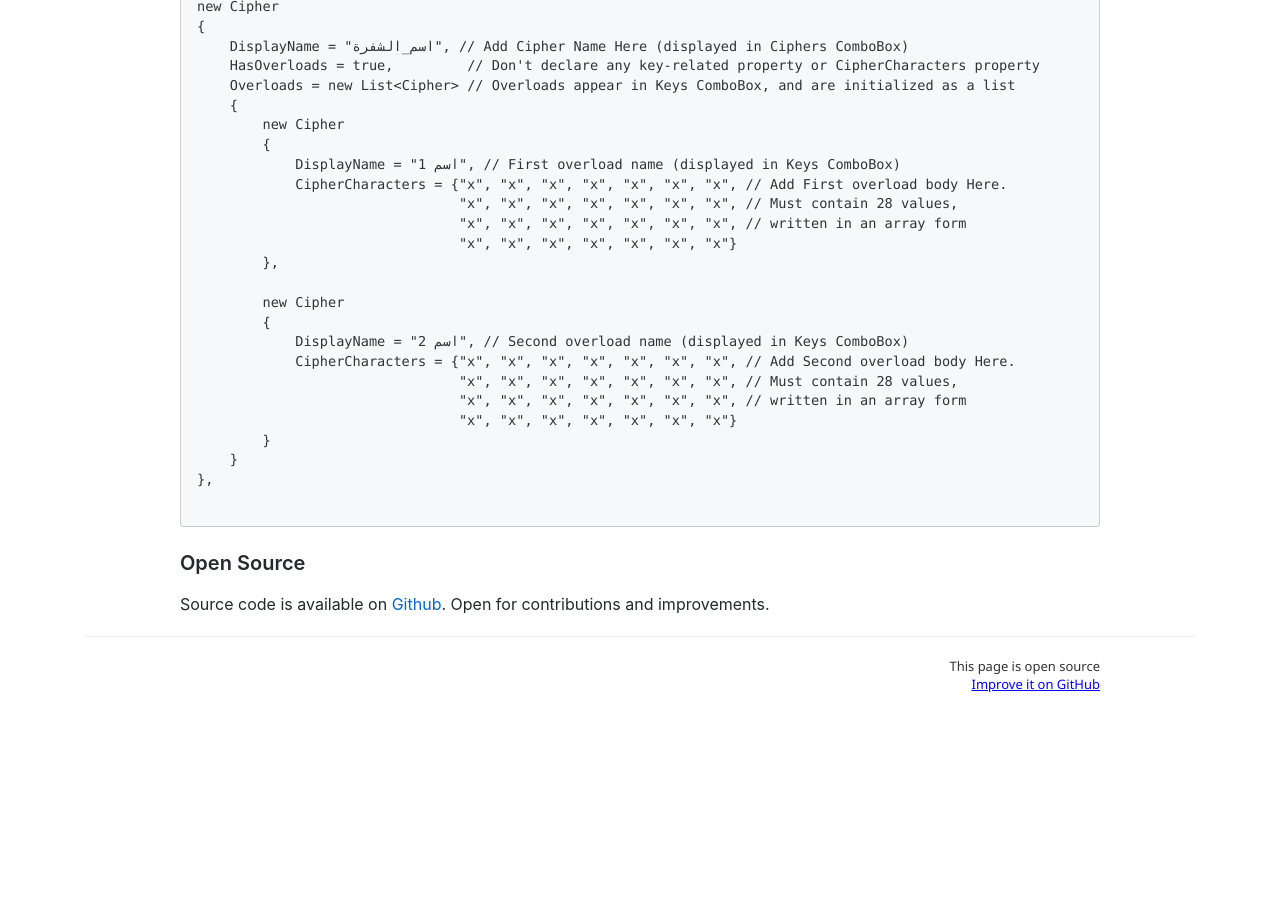
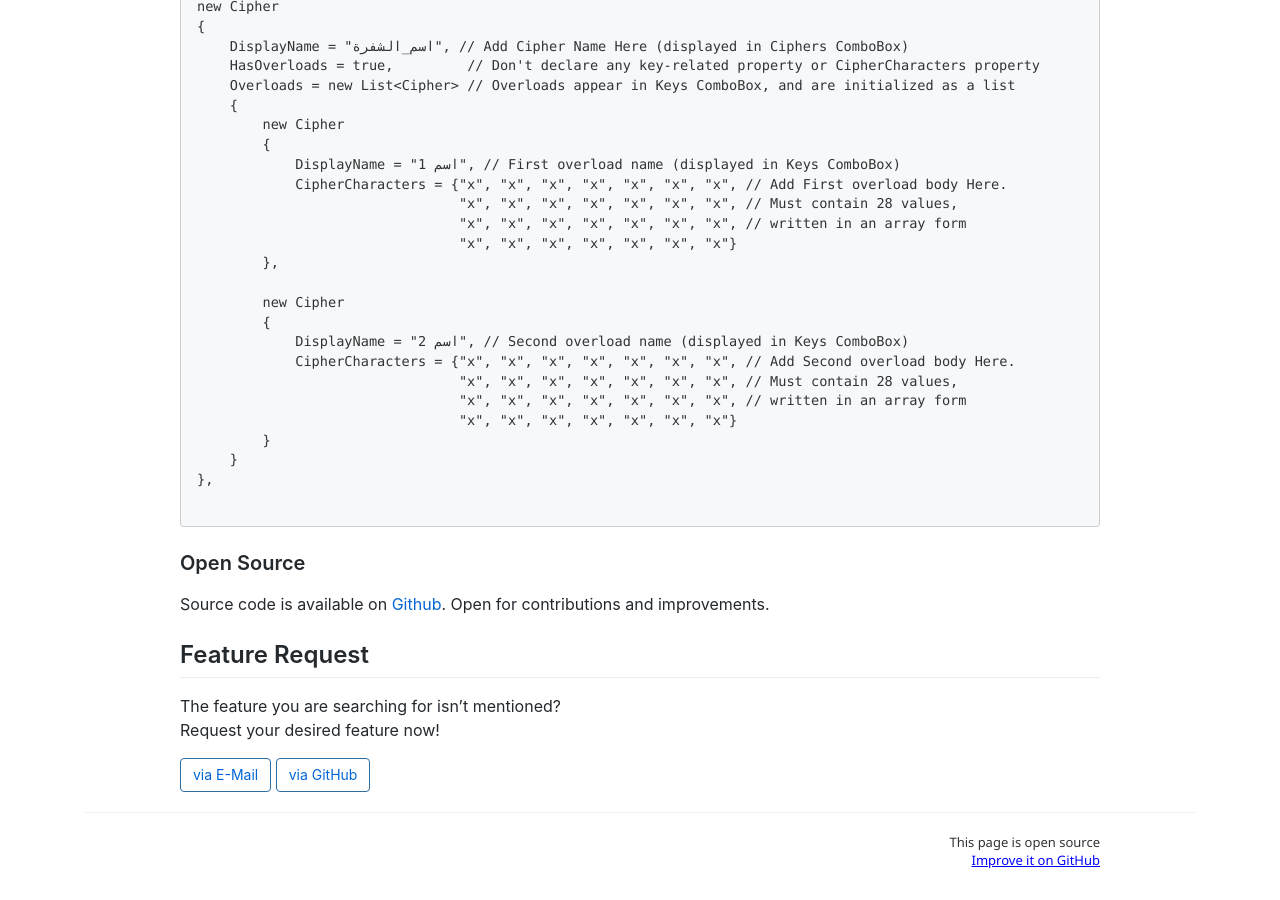
Before and after one commit to yousinix/ScoutsEncoder, a Jekyll site: the page built from _docs/02-features.md, in a window 1280 px wide and 900 px high, scrolled down 4343 px. Built offline with Jekyll 4.4.1, drawn with Linux system fonts in a browser that asks for light colours; before the commit the page ends 5067 px from its top, so only the background shows below that.

Commit message:
Move Feature Request section to docs

```diff
--- a/_docs/02-features.md
+++ b/_docs/02-features.md
@@ -114,3 +114,11 @@ new Cipher
 ### Open Source
 
 Source code is available on [Github]({{ site.github.repository_url }}). Open for contributions and improvements.
+
+## Feature Request
+
+The feature you are searching for isn't mentioned?<br/>
+Request your desired feature now!
+
+<a class="btn btn-primary" href="mailto:{{ site.author.email }}?subject={{ site.title }} | Feature Request">via E-Mail</a>
+<a class="btn btn-primary" href="{{ site.github.repository_url }}/issues/new?title=Feature Request">via GitHub</a>
```
Also changed, not shown: _includes/features.html (+2 -15 lines).
